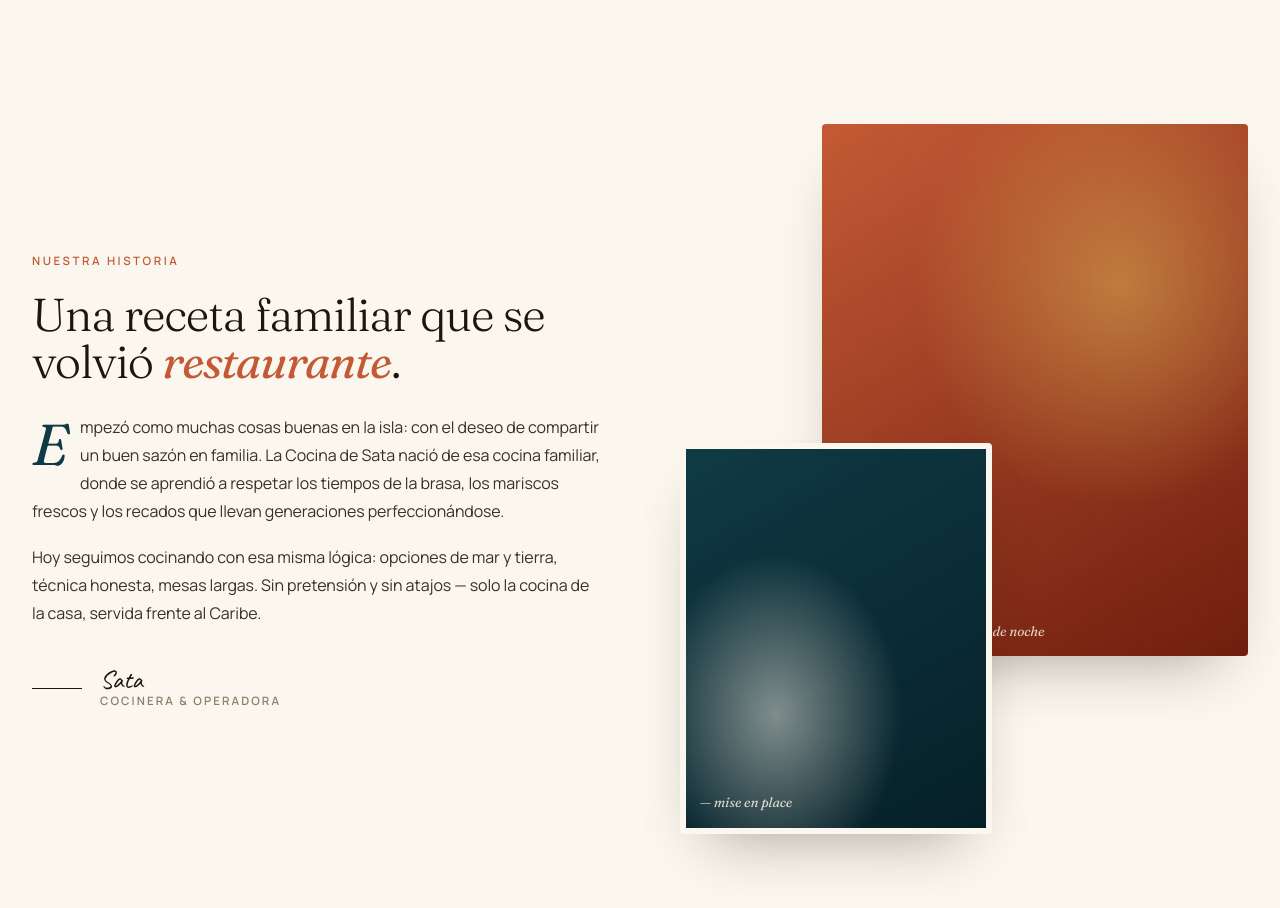
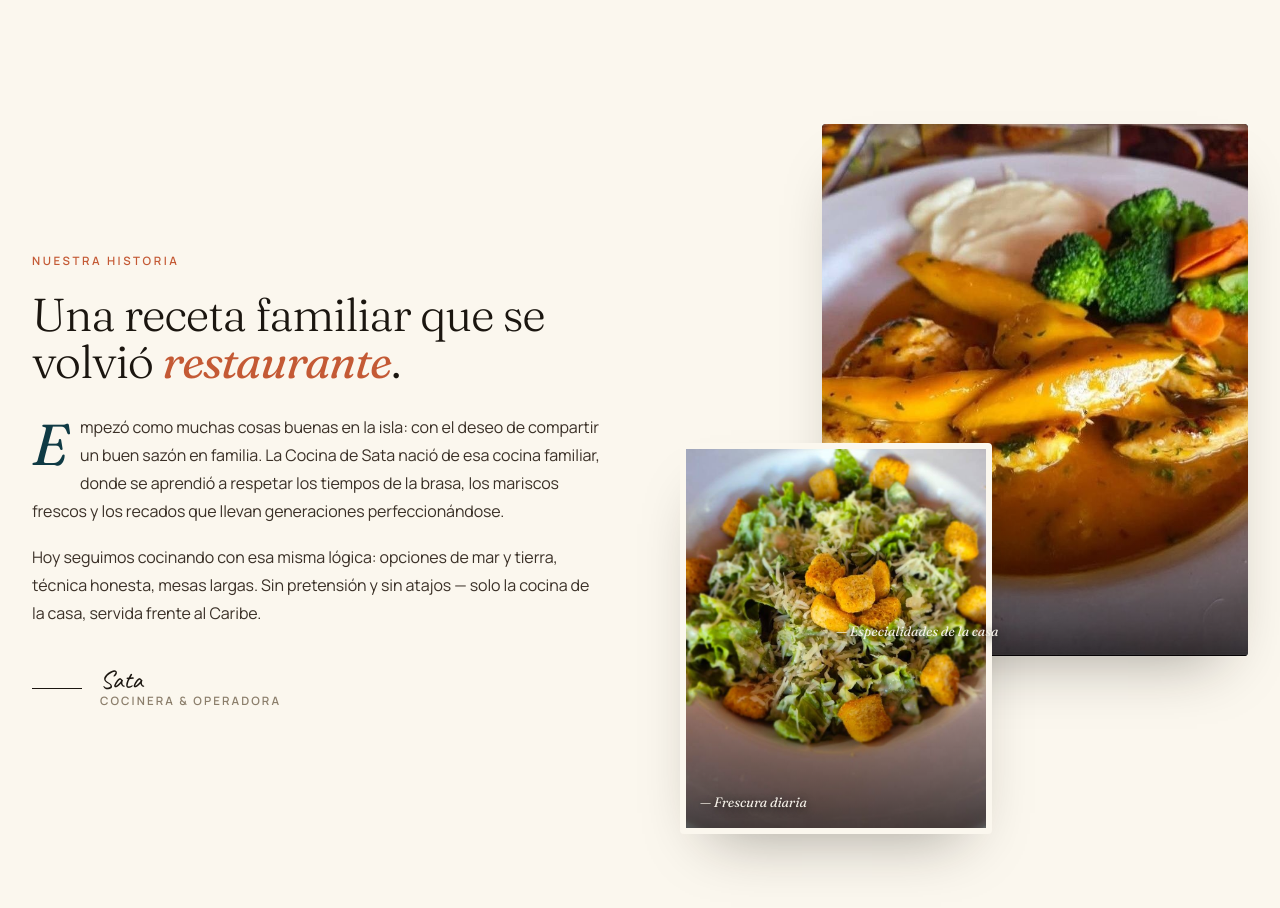
Before and after one commit to angelcanada258/COCINA-DE-SATA, a plain HTML site: page codigo2.0/dddd.html in a window 1280 px wide. Shown: the part 1600-2508 px from the top of the page. Drawn offline with Linux system fonts and the light colour scheme.

Commit message:
Add chicken mango and salad images to story section

```diff
--- a/codigo2.0/dddd.html
+++ b/codigo2.0/dddd.html
@@ -572,22 +572,35 @@
       overflow: hidden;
       box-shadow: 0 30px 60px -30px rgba(27, 22, 16, 0.4);
     }
+    .story-visual .frame-a img,
+    .story-visual .frame-b img {
+      position: absolute;
+      top: 0; left: 0;
+      width: 100%; height: 100%;
+      object-fit: cover;
+      z-index: 1;
+    }
     .story-visual .frame-a {
       width: 75%;
       height: 75%;
       top: 0; right: 0;
-      background:
-        radial-gradient(80% 70% at 70% 30%, rgba(212, 162, 78, 0.6), transparent 60%),
-        linear-gradient(150deg, #c45a35 0%, #6f1e0e 100%);
+      background: var(--ocean-deep);
     }
     .story-visual .frame-b {
       width: 55%;
       height: 55%;
       bottom: 0; left: 0;
-      background:
-        radial-gradient(70% 70% at 30% 70%, rgba(245, 239, 227, 0.5), transparent 60%),
-        linear-gradient(150deg, #0F3A44 0%, #062028 100%);
+      background: var(--terra);
       border: 6px solid var(--paper);
+      z-index: 2;
+    }
+    .story-visual .frame-a::before,
+    .story-visual .frame-b::before {
+      content: '';
+      position: absolute; inset: 0;
+      background: linear-gradient(to top, rgba(0,0,0,0.6) 0%, transparent 40%);
+      z-index: 2;
+      pointer-events: none;
     }
     .story-visual .frame-a::after,
     .story-visual .frame-b::after {
@@ -596,8 +609,10 @@
       bottom: 14px; left: 14px; right: 14px;
       font-family: 'Fraunces', serif;
       font-style: italic;
-      color: rgba(245, 239, 227, 0.85);
+      color: rgba(251, 247, 238, 0.95);
       font-size: 0.85rem;
+      z-index: 3;
+      text-shadow: 0 2px 8px rgba(0,0,0,0.8);
     }
 
     @media (max-width: 860px) {
@@ -1303,8 +1318,12 @@
         </div>
 
         <div class="story-visual reveal delay-2">
-          <div class="frame-a" data-label="—  cocina abierta · servicio de noche"></div>
-          <div class="frame-b" data-label="—  mise en place"></div>
+          <div class="frame-a" data-label="—  Especialidades de la casa">
+            <img src="imagenes/pechuga_mango.jpg" alt="Pechuga al Mango">
+          </div>
+          <div class="frame-b" data-label="—  Frescura diaria">
+            <img src="imagenes/ensalada.png" alt="Ensalada César">
+          </div>
         </div>
       </div>
     </div>
```
Also changed, not shown: codigo2.0/imagenes/ensalada.png (added), codigo2.0/imagenes/pechuga_mango.jpg (added).
